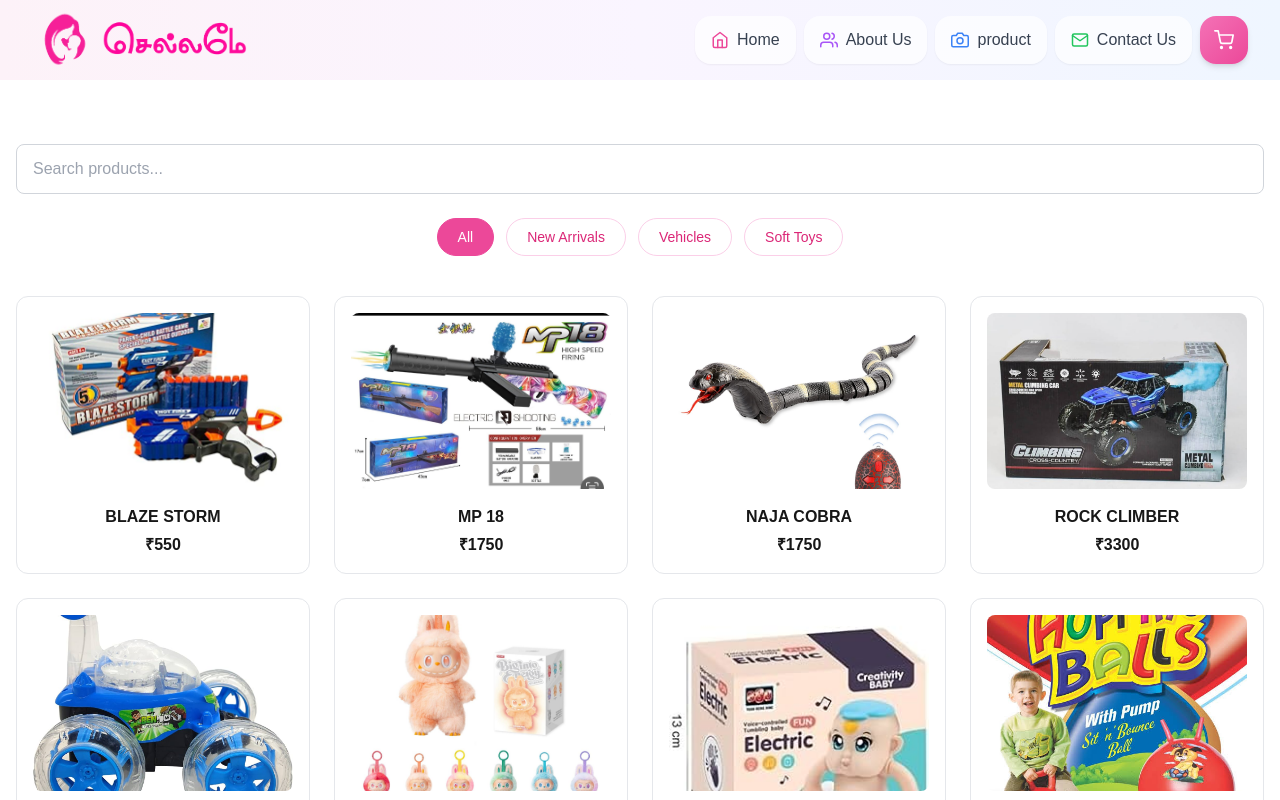
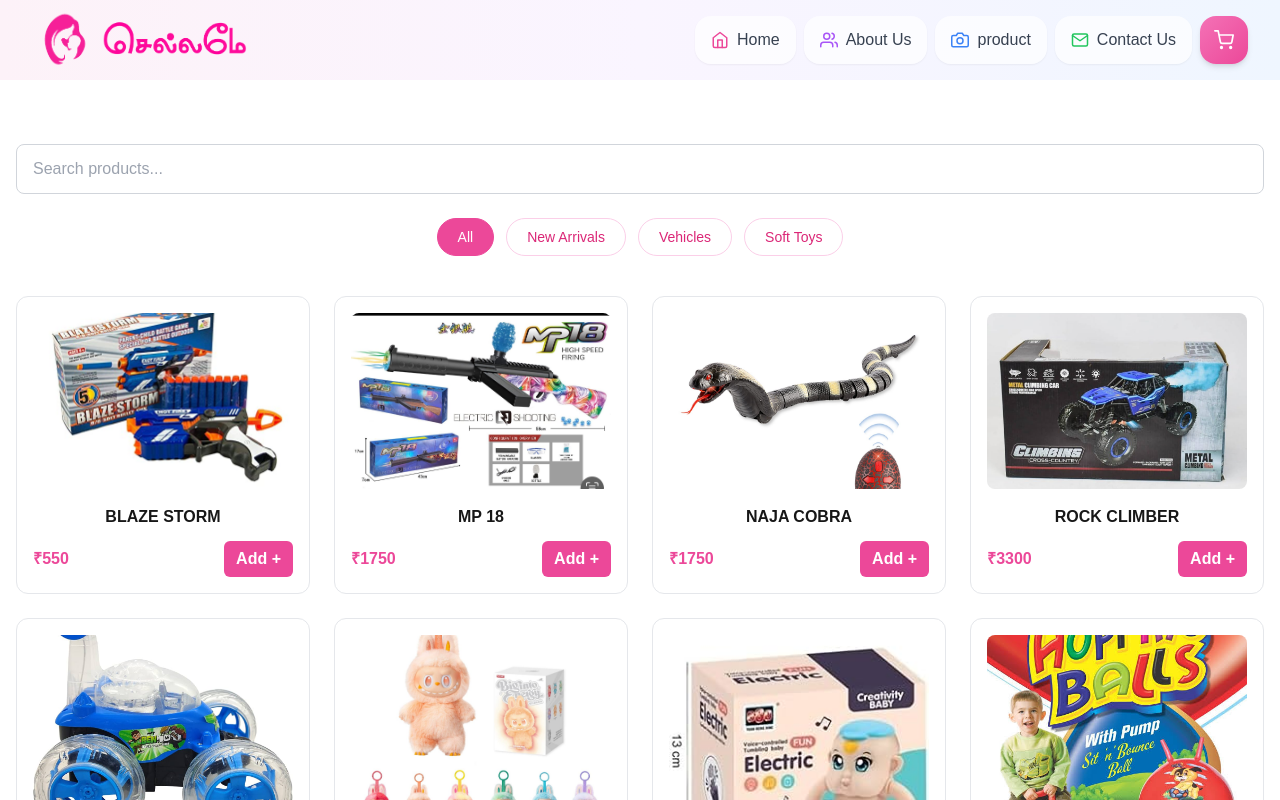
Before and after one commit to Hruthikstar/toy_shop_web, a Next.js app: page /gallery in a window 1280 px wide. Shown: the top 800 px of the page. Built offline with nearby package versions, Linux system fonts and the light colour scheme.

Commit message:
Add cart functionality: Add+ button on gallery, cart persists, clears on refresh, sync prices

```diff
--- a/src/app/gallery/page.js
+++ b/src/app/gallery/page.js
@@ -82,6 +82,9 @@ const products = [
 export default function GalleryPage() {
   const [selectedCategory, setSelectedCategory] = useState("All");
   const [search, setSearch] = useState("");
+  const [quantities, setQuantities] = useState(() =>
+    Object.fromEntries(products.map((p) => [p.id, 1]))
+  );
 
   const categories = [
     "All",
@@ -132,11 +135,12 @@ export default function GalleryPage() {
         {/* Products */}
         <div className="grid grid-cols-1 sm:grid-cols-2 md:grid-cols-3 lg:grid-cols-4 gap-6 pointer-events-auto">
           {filteredProducts.map((product) => (
-            <Link
+            <div
               key={product.id}
-              href={`/product/${product.id}`}
-              className="group block border rounded-xl p-4 cursor-pointer hover:shadow-lg transition-shadow transition-colors duration-200 relative z-20 pointer-events-auto h-full hover:bg-pink-50 hover:border-pink-200"
+              className="group block border rounded-xl p-4 hover:shadow-lg transition-shadow transition-colors duration-200 relative z-20 pointer-events-auto h-full hover:bg-pink-50 hover:border-pink-200"
             >
+              <div className="flex flex-col h-full">
+                <Link href={`/product/${product.id}`} className="block">
                   <div className="w-full h-44 relative overflow-hidden rounded-lg">
                     <Image
                       src={product.image}
@@ -147,14 +151,49 @@ export default function GalleryPage() {
                     />
                   </div>
 
-              <h3 className="mt-4 font-semibold text-center">
+                  <h3 className="mt-4 font-semibold text-center line-clamp-2">
                     {product.name}
                   </h3>
+                </Link>
 
-              <p className="mt-1 font-bold text-center">
-                ₹{product.price}
-              </p>
-            </Link>
+                <div className="flex-1" />
+
+                <div className="mt-3 flex items-center justify-between">
+                  <div>
+                    <p className="font-bold text-pink-500">₹{product.price}</p>
+                  </div>
+
+                  <div className="flex items-center gap-2">
+                    {(quantities[product.id] || 1) > 1 && (
+                      <div className="w-10 text-center font-semibold">{quantities[product.id]}</div>
+                    )}
+
+                    <button
+                      onClick={(e) => {
+                        e.preventDefault();
+                        e.stopPropagation();
+                        const qtyToAdd = quantities[product.id] || 1;
+                        const existingCart = JSON.parse(localStorage.getItem('cart') || '[]');
+                        const existingItem = existingCart.find((it) => it.id === product.id);
+                        if (existingItem) {
+                          existingItem.quantity += qtyToAdd;
+                        } else {
+                          existingCart.push({ ...product, quantity: qtyToAdd });
+                        }
+                        localStorage.setItem('cart', JSON.stringify(existingCart));
+                        window.dispatchEvent(new Event('cartUpdated'));
+                        // reset quantity to 1 for this product
+                        setQuantities((q) => ({ ...q, [product.id]: 1 }));
+                      }}
+                      className="ml-2 inline-flex items-center gap-2 px-3 py-1.5 bg-pink-500 text-white font-semibold rounded-md hover:bg-pink-600 transition"
+                      aria-label={`Add ${product.name} to cart`}
+                    >
+                      Add +
+                    </button>
+                  </div>
+                </div>
+              </div>
+            </div>
           ))}
         </div>
       </div>
--- a/src/app/product/[id]/page.js
+++ b/src/app/product/[id]/page.js
@@ -12,7 +12,7 @@ const products = [
   {
     id: 1,
     name: "BLAZE STORM",
-    price: 1299,
+    price: 550,
     category: "New Arrivals",
     image: "/images/gallerypics/blaze_storm.jpg",
     description:
@@ -21,7 +21,7 @@ const products = [
   {
     id: 2,
     name: "MP 18",
-    price: 899,
+    price: 1750,
     category: "New Arrivals",
     image: "/images/gallerypics/Mp_18.jpg",
     description:
@@ -30,7 +30,7 @@ const products = [
   {
     id: 3,
     name: "NAJA COBRA",
-    price: 699,
+    price: 1750,
     category: "Soft Toys",
     image: "/images/gallerypics/naja_cobra.jpg",
     description:
@@ -39,7 +39,7 @@ const products = [
   {
     id: 4,
     name: "ROCK CLIMBER",
-    price: 1599,
+    price: 3300,
     category: "Vehicles",
     image: "/images/gallerypics/climbing.jpg",
     description:
@@ -57,7 +57,7 @@ const products = [
   {
     id: 6,
     name: "BIGINTO ENERGY",
-    price: 1599,
+    price: 320,
     category: "Vehicles",
     image: "/images/gallerypics/biginto_energy.jpg",
     description:
@@ -66,7 +66,7 @@ const products = [
   {
     id: 7,
     name: "VOICE‑CONTROLLED TUMBLING BABY",
-    price: 1599,
+    price: 320,
     category: "Electronic Toys",
     image: "/images/gallerypics/electric.jpg",
     description:
@@ -75,7 +75,7 @@ const products = [
   {
     id: 8,
     name: "HOPPING BALL",
-    price: 1599,
+    price: 1070,
     category: "Outdoor Toys",
     image: "/images/gallerypics/hopping_ball.jpg",
     description:
@@ -84,7 +84,7 @@ const products = [
   {
     id: 9,
     name: "CARD EARLY EDUCATION DEVICE",
-    price: 1599,
+    price: 470,
     category: "Educational Toys",
     image: "/images/gallerypics/card_early.jpg",
     description:
@@ -93,7 +93,7 @@ const products = [
   {
     id: 10,
     name: "ELECTRIC WATER GUN",
-    price: 1599,
+    price: 1750,
     category: "Outdoor Toys",
     image: "/images/gallerypics/electric_watergun.jpg",
     description:
--- a/src/components/ProductCart.js
+++ b/src/components/ProductCart.js
@@ -3,15 +3,17 @@
 import { useState, useEffect } from 'react';
 import { FiX } from 'react-icons/fi';
 
-const ProductCart = ({ isOpen, product, onClose }) => {
-  const [quantity, setQuantity] = useState(1);
+const ProductCart = ({ isOpen, product, onClose, initialQuantity = 1 }) => {
+  const [quantity, setQuantity] = useState(initialQuantity);
 
-  // Close cart when product changes or isOpen becomes false
+  // Sync quantity when modal opens or initialQuantity changes
   useEffect(() => {
     if (!isOpen) {
       setQuantity(1);
+    } else {
+      setQuantity(initialQuantity || 1);
     }
-  }, [isOpen]);
+  }, [isOpen, initialQuantity]);
 
   if (!isOpen || !product) return null;
 
--- a/src/components/layout/Navbar.js
+++ b/src/components/layout/Navbar.js
@@ -25,6 +25,20 @@ const Navbar = () => {
       const count = cart.reduce((total, item) => total + item.quantity, 0);
       setCartCount(count);
     };
+
+    // If the page was reloaded, clear the cart so refresh shows empty cart
+    try {
+      const navEntries = performance.getEntriesByType ? performance.getEntriesByType('navigation') : null;
+      const nav = navEntries && navEntries[0];
+      const isReload = (nav && nav.type === 'reload') || (performance.navigation && performance.navigation.type === 1);
+      if (isReload) {
+        localStorage.removeItem('cart');
+        // notify other listeners
+        window.dispatchEvent(new Event('cartUpdated'));
+      }
+    } catch (e) {
+      // ignore if performance API isn't available
+    }
 
     updateCartCount();
 
```
Lines whose indentation alone changed are shown as unchanged.
